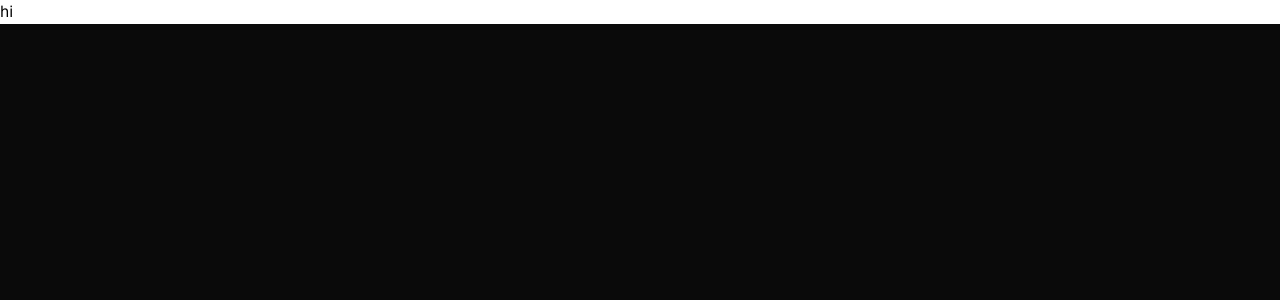
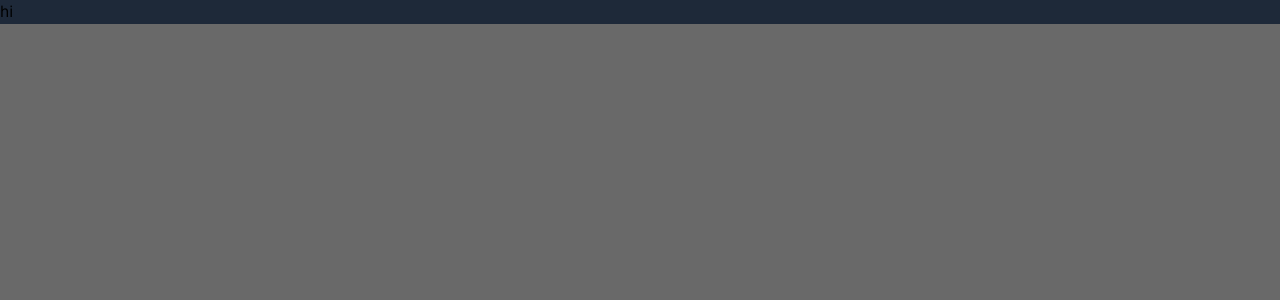
Before and after one commit to walldriyan/next-pos, a Next.js app: page / in a window 1280 px wide. Shown: the top 300 px of the page. Built offline with nearby package versions, Linux system fonts and the light colour scheme.

Commit message:
folder strcture created

```diff
--- a/src/app/globals.css
+++ b/src/app/globals.css
@@ -20,7 +20,9 @@
 }
 
 body {
-  background: var(--background);
+  /* background: var(--background);
+   */
+    background: rgb(105, 105, 105);
   color: var(--foreground);
   font-family: Arial, Helvetica, sans-serif;
 }
--- a/src/app/page.tsx
+++ b/src/app/page.tsx
@@ -2,7 +2,7 @@ import Image from "next/image";
 
 export default function Home() {
   return (
-    <div className="font-sans bg-white text-black">
+    <div className="font-sans bg-gray-800 text-black">
       hi
     </div>
   );
```
Also changed, not shown: src/app/(auth)/login/page.tsx (added), src/app/(auth)/signup/page.tsx (added), src/app/api/auth/[...nextauth]/route.ts (added).
